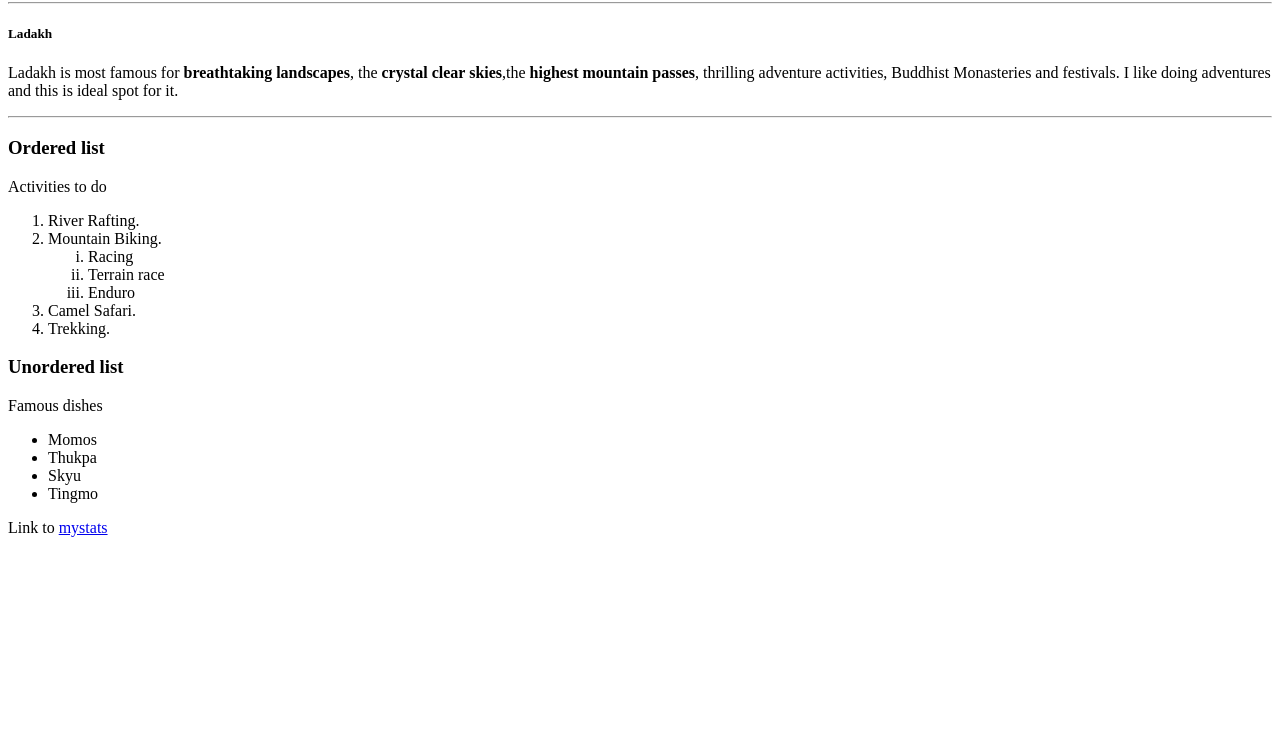
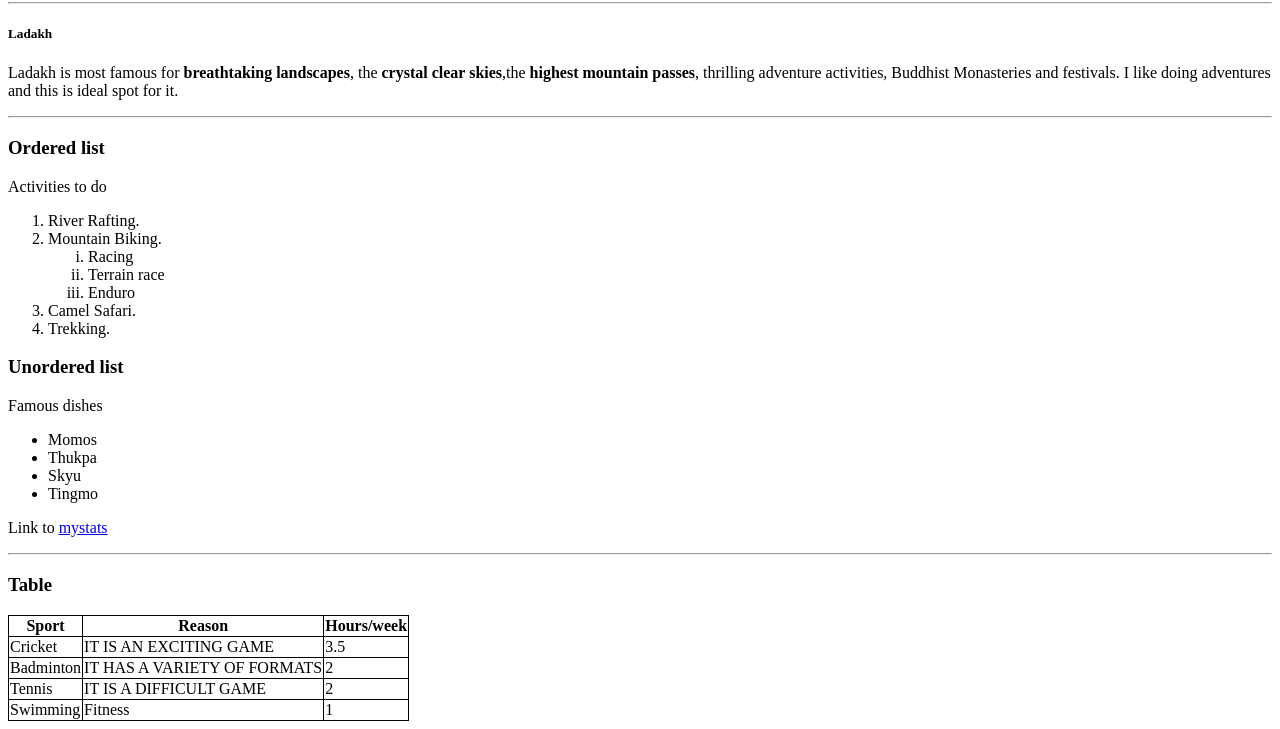
Before and after one commit to 44-563-WebApps-F23/44563-webapps-f23-assignment3-LeelaKrishna97, a plain HTML site: page index.html in a window 1280 px wide. Shown: the part 78-807 px from the top of the page. Drawn offline with Linux system fonts and the light colour scheme.

Commit message:
modified index.html

```diff
--- a/index.html
+++ b/index.html
@@ -4,6 +4,12 @@
     <meta charset="UTF-8">
     <meta name="viewport" content="width=device-width, initial-scale=1.0">
     <title>Web Apps Lab Assignment 3</title>
+    <style>
+        table, th, td {
+          border: 1px solid black;
+          border-collapse: collapse;
+        }
+        </style>
 </head>
 <body>
     <h1>Andhe Leela Krishna</h1>
@@ -39,6 +45,38 @@
     </ul>
     <p>Link to <a href="mystats.html">mystats</a></p>
 
+    <hr>
+    <h3>Table</h3>
+
+<table>
+    <tr>
+      <th>Sport</th>
+      <th>Reason</th>
+      <th>Hours/week</th>
+    </tr>
+    <tr>
+      <td>Cricket</td>
+      <td>IT IS AN EXCITING GAME</td>
+      <td>3.5</td>
+    </tr>
+    <tr>
+      <td>Badminton</td>
+      <td>IT HAS A VARIETY OF FORMATS</td>
+      <td>2</td>
+    </tr>
+    <tr>
+        <td>Tennis</td>
+        <td>IT IS A DIFFICULT GAME</td>
+        <td>2</td>
+      </tr>
+      <tr>
+        <td>Swimming</td>
+        <td>Fitness</td>
+        <td>1</td>
+      </tr>
+
+  </table>
+
 
 
 
```
